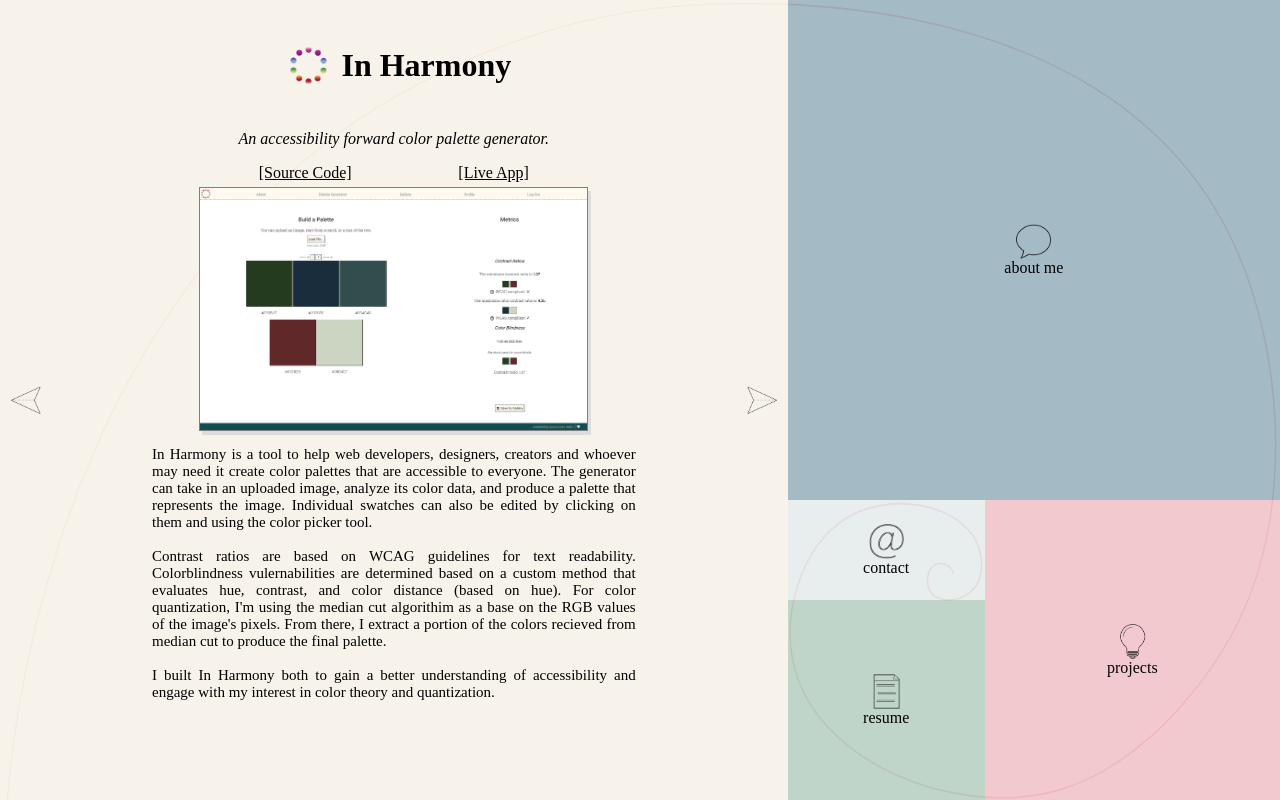
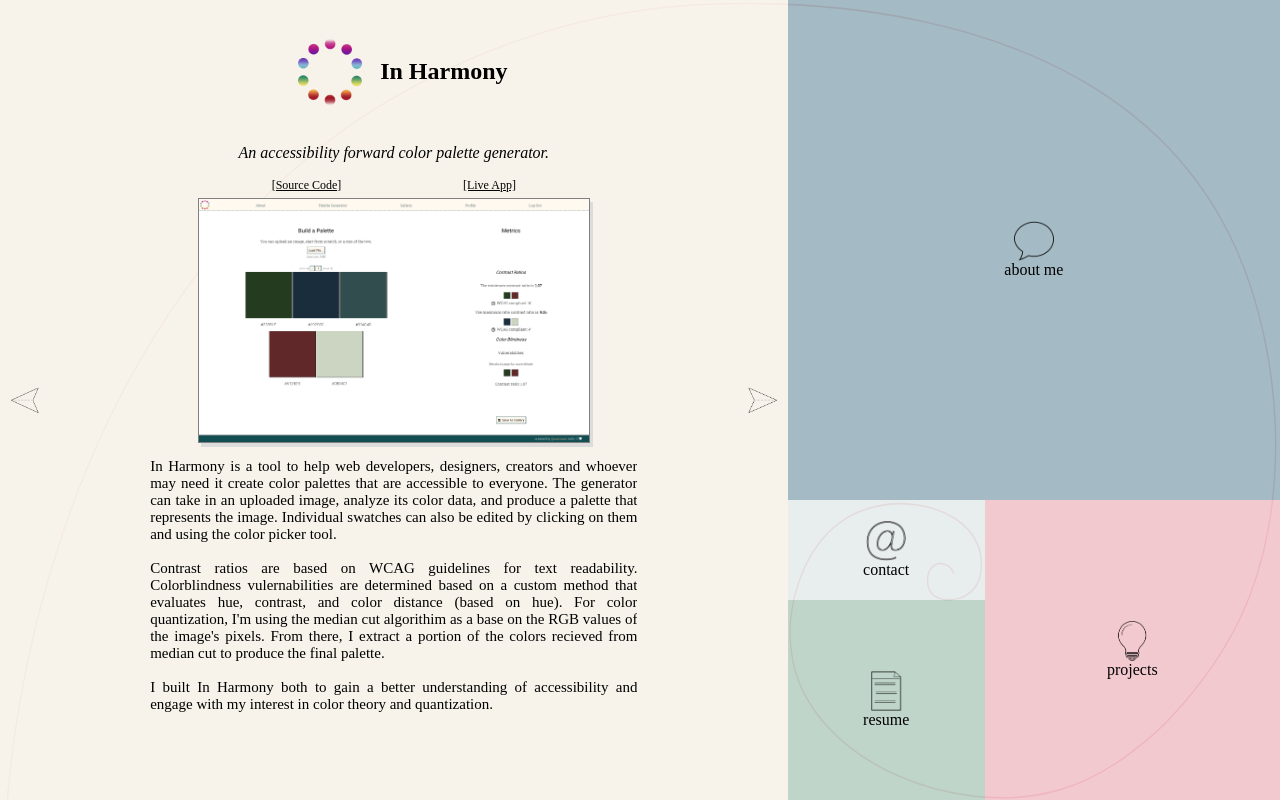
Before and after one commit to SeanWelshBrown/portfolio-website, a React app: page / in a window 1280 px wide. Both pictures are taken after a click on the button "projects". Built offline with nearby package versions, Linux system fonts and the light colour scheme.

Commit message:
update sizing to rel units

```diff
--- a/src/Components/about-me.jsx
+++ b/src/Components/about-me.jsx
@@ -6,8 +6,8 @@ import self from '../static/self.JPG';
 export default function AboutMe (props) {
     return(
         <div className={styles.container}>
-            <h1>Hello!</h1>
-            <h2>My name is Summer Rain Rizzo.</h2>
+            <h1 className={styles.header}>Hello!</h1>
+            <h2 className={styles.subhead}>My name is Summer Rain Rizzo.</h2>
             <img src={self} className={styles['self-img']} alt="a picture of myself that is totally not a selfie"></img>
             <div className={styles.content}>
             <p>I've always had an affinity for creativity. Seeing the visions that float around my mind come to life is pure magic. I've worn the hat of a filmmaker, photographer, radio DJ, barista and most recently, a developer. Although the context & execution varies, my drive for each of them comes from the same place in my heart - to make things that make a difference. <span className={styles.noMatter}>(no matter how small)</span> </p>
--- a/src/Components/about-me.modules.css
+++ b/src/Components/about-me.modules.css
@@ -16,19 +16,26 @@
     flex-direction: column;
 }
 
+.header {
+    font-size: 2rem;
+}
+
+.subheader {
+    font-size: 1.75rem;
+}
+
 .content p {
     display: block;
-    font-size: 18px;
 }
 
 .noMatter {
-    font-size: 11.5px;
+    font-size: 0.75rem;
     font-style: italic;
 }
 
 .self-img {
-    height: 150px;
-    width: 150px;
+    height: 7rem;
+    width: auto;
     display: block;
     margin: auto;
     border: 1px solid rgb(233, 191, 191);
--- a/src/Components/contact.modules.css
+++ b/src/Components/contact.modules.css
@@ -18,23 +18,25 @@
 
 .header {
     background-color: #ffe6eae9;
-    font-size: 22px;
+    font-size: 2.5vmin;
     height: 10%;
     border-bottom: 1px dashed lightslategrey;
 }
 
 .contact-info-container {
     flex: 1;
+    /* flex-basis: 100%; */
+    width: 100%;
+    height: 100%;
     display: grid;
-    grid-template-rows: repeat(3, 1fr);
-    grid-template-columns: repeat(2, 1fr);
+    grid-template-rows: repeat(3, minmax(0, 1fr));
+    grid-template-columns: repeat(2, minmax(0, 1fr));
     align-items: center;
 }
 
 .icon {
-    height: 60px;
-    width: 60px;
-    cursor: default;
+    height: 6vmin;
+    width: auto;
 }
 
 .contact-info {
@@ -43,5 +45,5 @@
     justify-content: space-around;
     align-items: center;
     margin: 0 20px;
-    font-size: 18px;
+    font-size: 2.25vmin;
 }
--- a/src/Components/projects.modules.css
+++ b/src/Components/projects.modules.css
@@ -34,8 +34,8 @@
 }
 
 .arrow-icon {
-    height: 30px;
-    width: 30px;
+    height: 3.5vmin;
+    width: auto;
     margin: 0 5px;
     cursor: pointer;
 }
@@ -49,25 +49,26 @@
 }
 
 .project-name {
-    font-size: 32px;
+    font-size: 1.5rem;
     display: flex;
     align-items: center;
     justify-content: center;
 }
 
 .logo {
-    height: 45px;
-    width: 45px;
+    height: 5rem;
+    width: auto;
     margin: 0 10px;
 }
 
 .subhead {
-    font-size: 16px;
+    /* font-size: 1em; */
     font-style: italic;
 }
 
 .links {
     display: flex;
+    font-size: 0.75rem;
     justify-content: space-evenly;
     margin-bottom: 5px;
 }
--- a/src/Components/tabs.modules.css
+++ b/src/Components/tabs.modules.css
@@ -12,13 +12,13 @@
     flex-direction: column;
     justify-content: center;
     align-items: center;
-    font-size: 1em;
+    font-size: 1rem;
     cursor: pointer;
 }
 
 .icon {
-    height: 35px;
-    width: 35px;
+    height: 5vmin;
+    width: 5vmin;
     margin: 0 auto;
 }
 
--- a/src/themes.modules.css
+++ b/src/themes.modules.css
@@ -6,6 +6,9 @@ body {
     font-family: 'Noto Serif SC', serif;
 }
 
+#root {
+    font-size: 2.5vmin;
+}
 body.keyboardAccessible *:focus {
     outline: 3px solid rgb(160, 0, 75);
     outline-offset: -2px;
```
